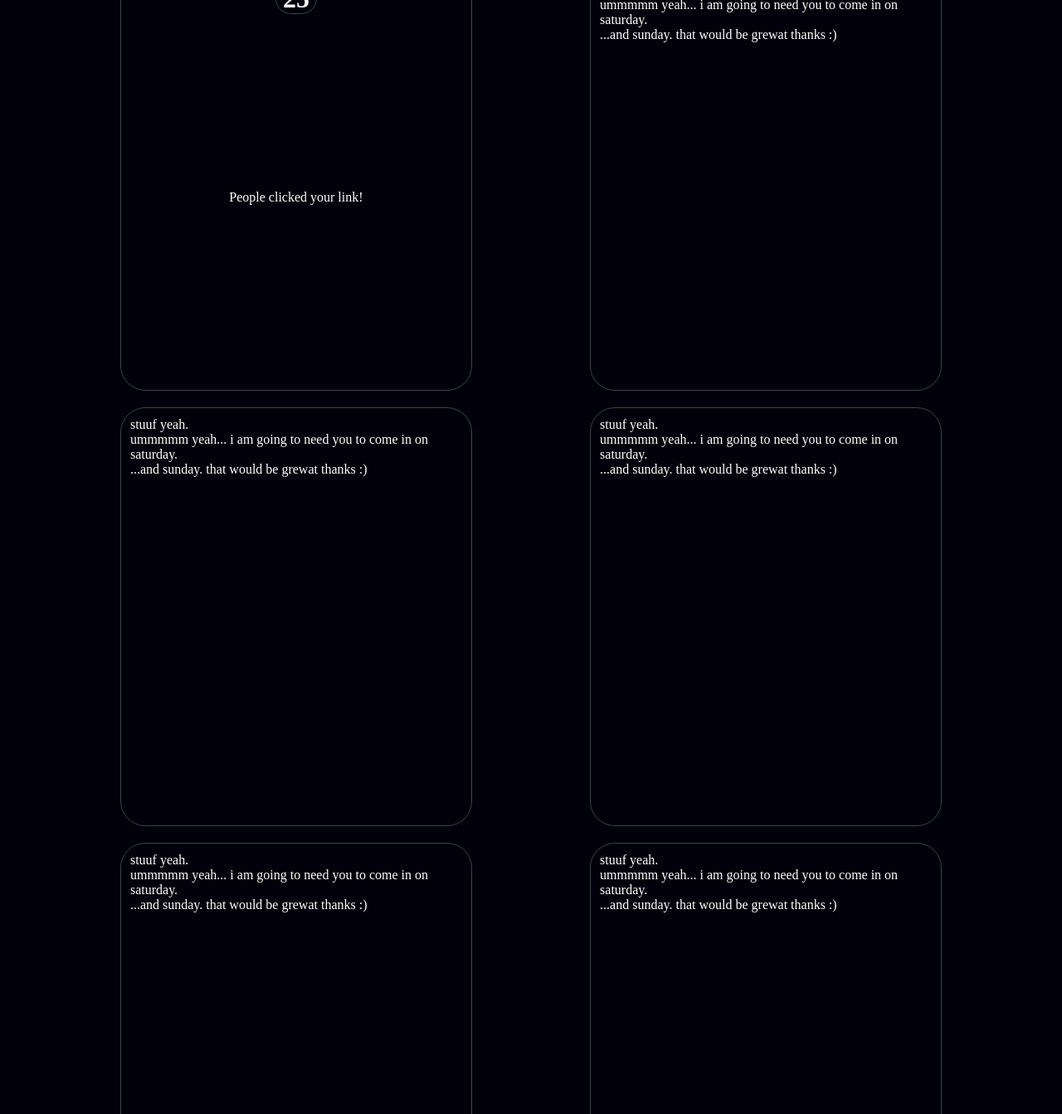
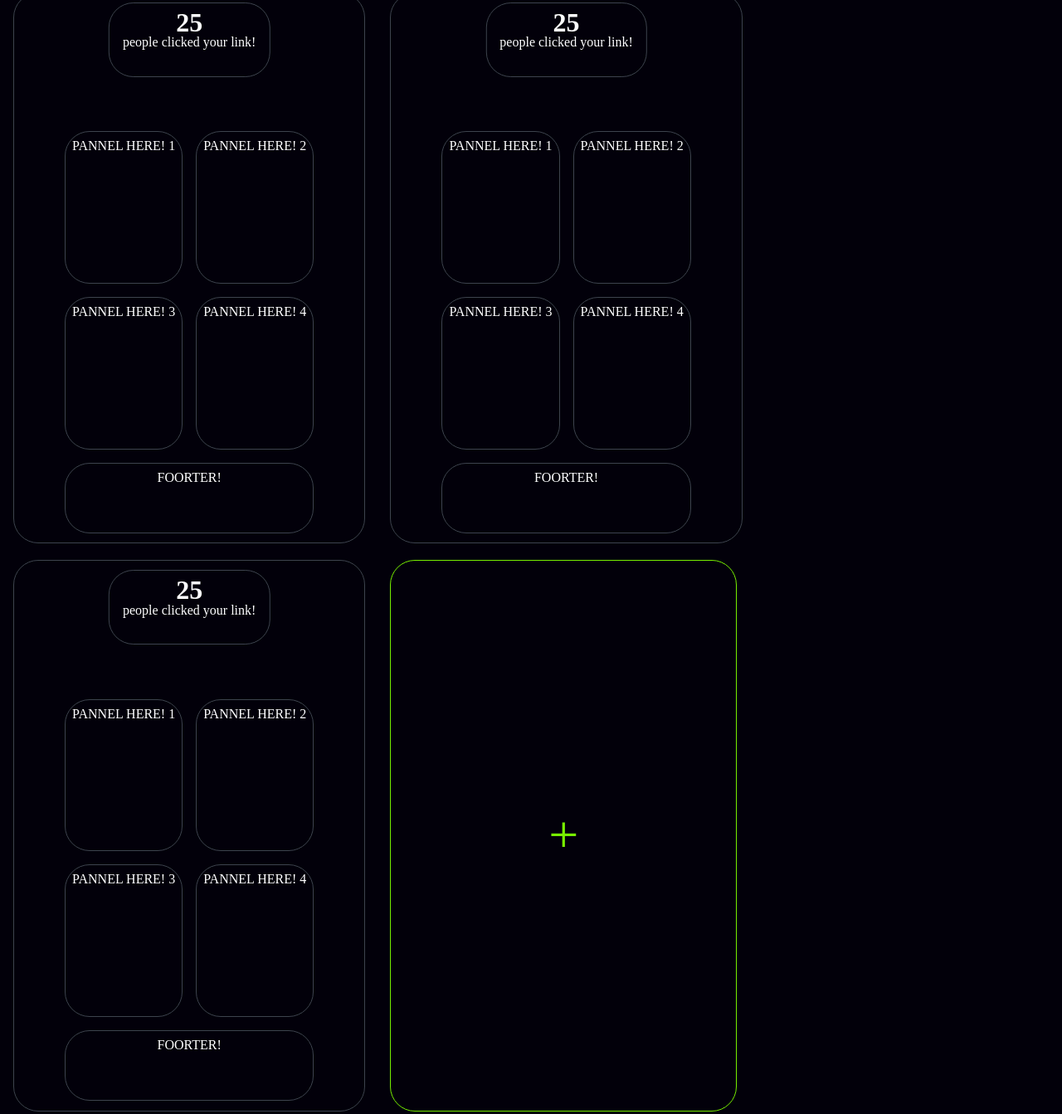
Before and after one commit to WeirdandWhistle/SQL-app, a plain HTML site: page index.html in a window 1280 px wide. Shown: the part 141-1484 px from the top of the page at 83% size. Drawn offline with Linux system fonts and the light colour scheme.

Commit message:
more/better css layout

```diff
--- a/index.html
+++ b/index.html
@@ -15,15 +15,45 @@
 			<div class="info-container">
 				<div class="link-counter">
 					<span class="header-2">25</span>
+					<p class="info-desc">people clicked your link!</p>
 				</div>
-				<p>People clicked your link!</p>
+				<div class="pannel-1">PANNEL HERE! 1</div>
+				<div class="pannel-2">PANNEL HERE! 2</div>
+				<div class="pannel-3">PANNEL HERE! 3</div>
+				<div class="pannel-4">PANNEL HERE! 4</div>
+
+				<div class="info-footer">FOORTER!</div>
 
 			</div>
-			<div class="info-container">stuuf yeah.<br>ummmmm yeah... i am going to need you to come in on saturday.<br>...and sunday. that would be grewat thanks :)</div>
-			<div class="info-container">stuuf yeah.<br>ummmmm yeah... i am going to need you to come in on saturday.<br>...and sunday. that would be grewat thanks :)</div>
-			<div class="info-container">stuuf yeah.<br>ummmmm yeah... i am going to need you to come in on saturday.<br>...and sunday. that would be grewat thanks :)</div>
-			<div class="info-container">stuuf yeah.<br>ummmmm yeah... i am going to need you to come in on saturday.<br>...and sunday. that would be grewat thanks :)</div>
-			<div class="info-container">stuuf yeah.<br>ummmmm yeah... i am going to need you to come in on saturday.<br>...and sunday. that would be grewat thanks :)</div>
+			<div class="info-container">
+				<div class="link-counter">
+					<span class="header-2">25</span>
+					<p class="info-desc">people clicked your link!</p>
+				</div>
+				<div class="pannel-1">PANNEL HERE! 1</div>
+				<div class="pannel-2">PANNEL HERE! 2</div>
+				<div class="pannel-3">PANNEL HERE! 3</div>
+				<div class="pannel-4">PANNEL HERE! 4</div>
+
+				<div class="info-footer">FOORTER!</div>
+
+			</div>
+			<div class="info-container">
+				<div class="link-counter">
+					<span class="header-2">25</span>
+					<p class="info-desc">people clicked your link!</p>
+				</div>
+				<div class="pannel-1">PANNEL HERE! 1</div>
+				<div class="pannel-2">PANNEL HERE! 2</div>
+				<div class="pannel-3">PANNEL HERE! 3</div>
+				<div class="pannel-4">PANNEL HERE! 4</div>
+
+				<div class="info-footer">FOORTER!</div>
+
+			</div>
+			<div class="create-link">+</div>
+
+
 		</div>
 
 	</body>
--- a/stylesheet.css
+++ b/stylesheet.css
@@ -7,30 +7,71 @@ div {
 	display: flex;
 	justify-content: center;
 	border-radius: 30px;
+	padding: 0.5rem;
 }
 .main-box{
-	justify-content: space-evenly;
+	justify-content: flex-start;
 	border: none;
 	flex-wrap: wrap;
 	row-gap: 20px;
-	column-gap: 5px;
+	column-gap: 30px;
 }
 .info-container{
-	min-height: 30rem;
+	min-height: 40rem;
 	width:25rem;
 	padding: 0.7rem;
 	display: grid;
+	grid-template-areas: "header header"
+			     "pannel1 pannel2"
+ 			     "pannel1 pannel2"
+ 			     "pannel1 pannel2"
+			     "pannel3 pannel4"
+			     "pannel3 pannel4"
+			     "pannel3 pannel4"
+			     "footer footer";
+	grid-gap: 1rem;
 }
+.create-link{
+	min-height: 40rem;
+	width: 25rem;
+	border-color: #7e0;
+	display: flex;
+	justify-content: center;
+	align-items: center;
+	color: #7e0;
+	font-size: 4rem;
+	transition: 0.5s;
+}
+.create-link:hover{
+	rotate: 5deg;
+	cursor: pointer;
+	background-color: #10101060;
+}
+.info-desc{
+	display: flex;
+	justify-content: center;
+	position: relative;
+	bottom: 30%;
+
+}
+.pannel-1{grid-area: pannel1;}
+.pannel-2{grid-area: pannel2;}
+.pannel-3{grid-area: pannel3;}
+.pannel-4{grid-area: pannel4;}
+.info-footer{grid-area: footer;}
 .link-counter{
-	padding:0.5rem;
+	padding-right: 1rem;
+	padding-left:1rem;
+	padding-top: 1rem;
 	position: relative;
-	height: fit-content;
-	max-height: 20px;
+	max-height: 4rem;
 	align-items: center;
 	justify-content: center;
+	flex-direction: column;
 	width: fit-content;
 	left: 50%;
 	translate: -50%;
+	grid-area: header;
 }
 .header-2{
 	font-size: 2rem;
```
